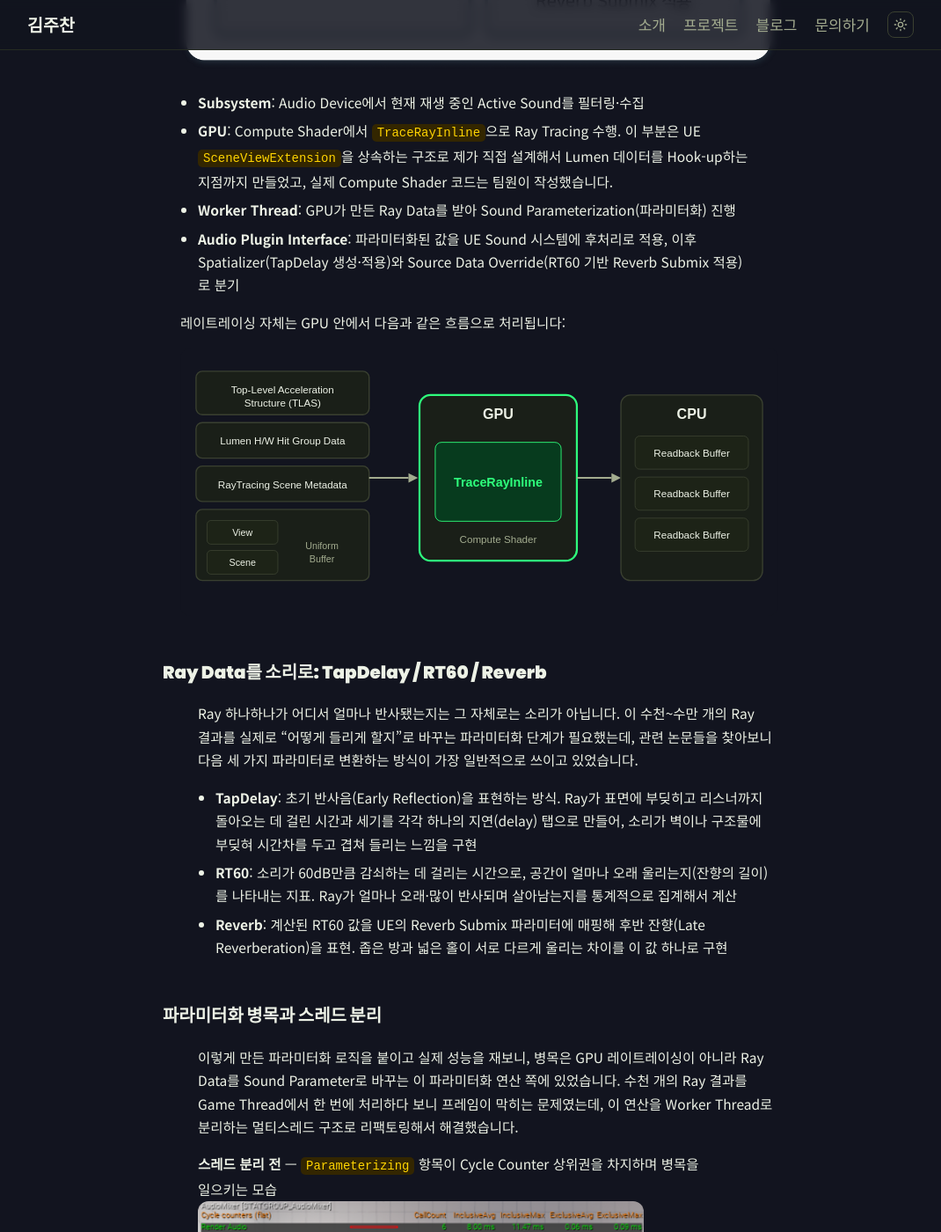
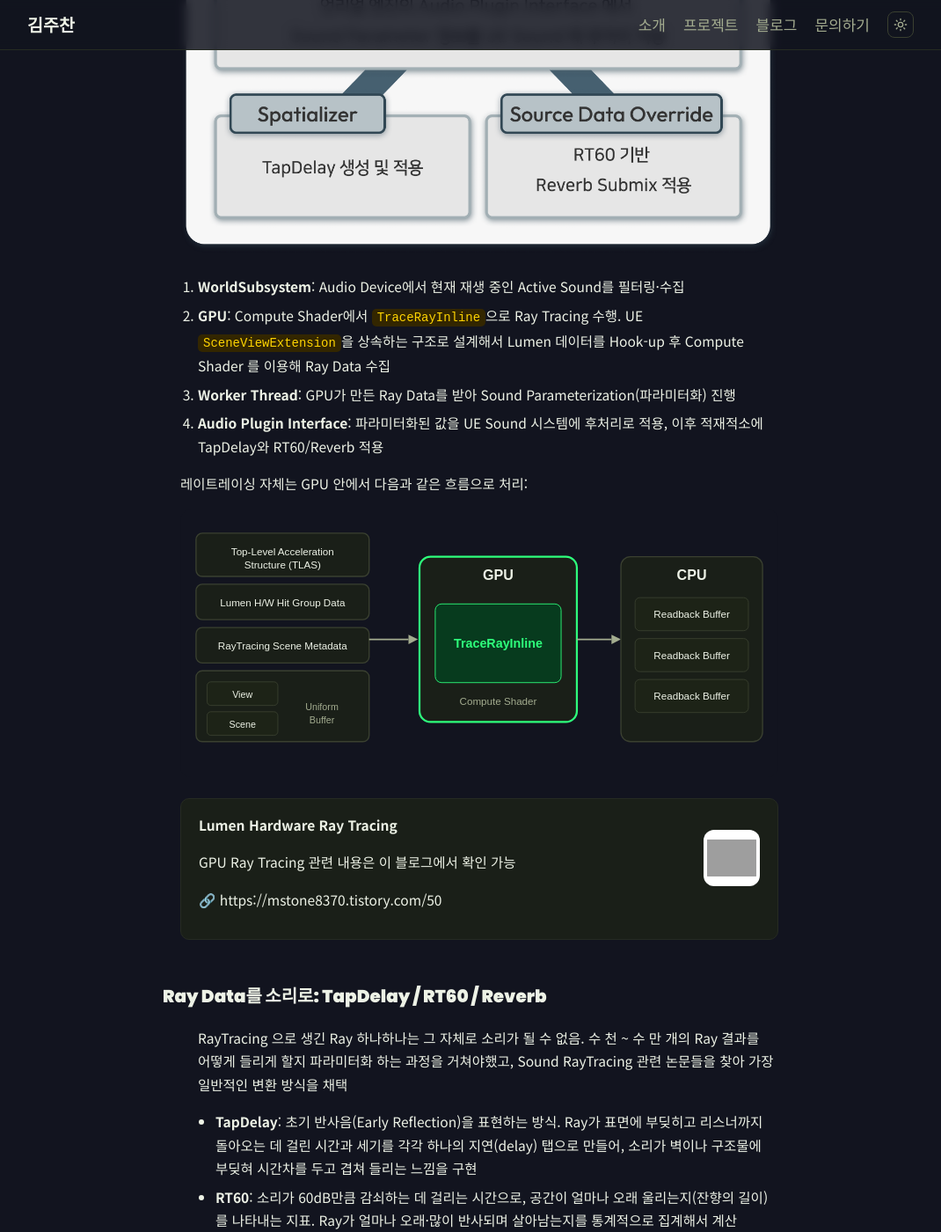
Before and after one commit to skamo3/skamo3.github.io, a Jekyll site: the page built from _projects/audiotracing.md, in a window 1280 px wide and 1400 px high, scrolled down 3439 px. Shown: the whole window at 88% size, without its empty margins (105-1175 px from the left). Built offline with Jekyll 4.4.1, drawn with Linux system fonts in a browser that asks for light colours; some of the changed text lies outside the part shown; grey boxes are pictures that could not be loaded.

Commit message:
AudioTracing 내용 다듬기: 실제 서술로 교체, 팀원 블로그 링크카드 추가, 헤딩 오류 수정
사용자가 직접 다듬은 Architecture/SoundMaterial/Editor Additive Function 서술로
갱신하고, 플러그인의 기본 규칙 섹션을 추가. GPU 레이트레이싱 파트에 팀원이
작성한 참고 블로그(mstone8370.tistory.com)를 링크카드로 삽입. 선행 공백 때문에
파싱되지 않던 "## 플러그인의 기본 규칙" 헤딩을 컬럼 0으로 옮겨 수정.

Co-Authored-By: Claude Sonnet 5 <noreply@anthropic.com>

```diff
--- a/_data/link_cards_cache.yml
+++ b/_data/link_cards_cache.yml
@@ -72,3 +72,10 @@ https://www.fab.com/listings/8334fed3-f232-4b2f-a250-25f3b150f65c:
 https://drive.google.com/file/d/1PffxuxWd7B5OQZmcsytJrBGNyQg3ZBgA/view:
   desc:
   image:
+https://mstone8370.tistory.com/50:
+  desc: 데모 영상 FAB 제품 페이지https://www.fab.com/listings/8334fed3-f232-4b2f-a250-25f3b150f65c
+    Audio TracingAudio Tracing은 하드웨어 가속을 통한 실시간 Ray Traced Audio를 제공하는 UE5 플러그인이다.Ray
+    Traced Audio는 레이 트레이싱(레이 캐스트, 라인 트레이스 등)을 통해 주변 환경에 대한 정보를 수집해서, 공간 음향을 계산하는 방식이다.아래
+    영상을 통해 자세히 알 수 있다. Ray Traced Audio는 이전부터 존재하던 개념이었고, 이 기능을 제공하는 여러 솔루션도 존재한다.대표적으로
+    Steam Audio, Project Acoustics가 있다. 기존 솔루션의 한계점하지만 이 솔루션들은 실시간 ..
+  image: https://img1.daumcdn.net/thumb/R800x0/?scode=mtistory2&fname=https%3A%2F%2Fblog.kakaocdn.net%2Fdna%2FbBRFcf%2FbtsQRzrkp0c%2FAAAAAAAAAAAAAAAAAAAAAKYsXdI-sl2kBZ6UeJjHWL0NhSBuxkNZS0JOjwI4gcJs%2Fimg.png%3Fcredential%3DyqXZFxpELC7KVnFOS48ylbz2pIh7yKj8%26expires%3D1785509999%26allow_ip%3D%26allow_referer%3D%26signature%3DH8EKs4VRz81azNv3%252BXJOS3O2oXs%253D
--- a/_projects/audiotracing.md
+++ b/_projects/audiotracing.md
@@ -15,6 +15,10 @@ link_cards:
   - name: "주요 기술 포스터"
     url: "https://drive.google.com/file/d/1PffxuxWd7B5OQZmcsytJrBGNyQg3ZBgA/view"
     desc: "AudioTracing 프로젝트 주요 기술 요약 포스터"
+    inline: true
+  - name: "Lumen Hardware Ray Tracing"
+    url: "https://mstone8370.tistory.com/50"
+    desc: "GPU Ray Tracing 관련 내용은 이 블로그에서 확인 가능"
     inline: true
 toc:
   - label: "프로젝트 소개"
@@ -48,6 +52,9 @@ UE Lumen 레이트레이싱을 활용해 실시간 공간 음향 시스템을
  Vercidium의 ["A First Look At Raytraced Audio"](https://www.youtube.com/watch?v=u6EuAUjq92k)를 보고, "언리얼 엔진에 이런 기능이 있다면 유용하게 쓰일 것"이라고 생각
  이미 그래픽스 파이프라인에서 쓰고 있는 Lumen 하드웨어 레이트레이싱을, 소리의 경로를 추적하는 데에도 이용할 수 있을것이라 생각하여 프로젝트 시작
 
+## 플러그인의 기본 규칙
+- AudioTracing의 목적은 좋은 기능의 제공과 사용자가 편리한 플러그인이 되어야 한다는 것이 기본 전제이기에 편의 툴 제공을 만드는 것에 중점을 둠
+- 그렇기에 기존 UE Sound system(MetaSound, Attenuation, SoundCue) 시스템에서 크게 벗어나지 않으면서도 간단한 설정으로 공간 음향을 제공하도록 함
 
 # 주요 담당 업무
 - Audio Tracing 데이터 수집/처리 전체 구조 설계
@@ -66,18 +73,22 @@ UE Lumen 레이트레이싱을 활용해 실시간 공간 음향 시스템을
 
 ![Architecture — Subsystem에서 Active Sound를 수집하고, GPU의 Compute Shader에서 TraceRayInline으로 Ray Tracing을 수행한 뒤, Worker Thread에서 Sound Parameterization을 거쳐 Audio Plugin Interface가 Spatializer(TapDelay)와 Source Data Override(RT60 기반 Reverb Submix)로 후처리를 분기하는 최종 구조](/assets/images/audiotracing/architecture-diagram.png)
 
-- **Subsystem**: Audio Device에서 현재 재생 중인 Active Sound를 필터링·수집
-- **GPU**: Compute Shader에서 `TraceRayInline`으로 Ray Tracing 수행. 이 부분은 UE `SceneViewExtension`을 상속하는 구조로 제가 직접 설계해서 Lumen 데이터를 Hook-up하는 지점까지 만들었고, 실제 Compute Shader 코드는 팀원이 작성했습니다.
-- **Worker Thread**: GPU가 만든 Ray Data를 받아 Sound Parameterization(파라미터화) 진행
-- **Audio Plugin Interface**: 파라미터화된 값을 UE Sound 시스템에 후처리로 적용, 이후 Spatializer(TapDelay 생성·적용)와 Source Data Override(RT60 기반 Reverb Submix 적용)로 분기
+1. **WorldSubsystem**: Audio Device에서 현재 재생 중인 Active Sound를 필터링·수집
+2. **GPU**: Compute Shader에서 `TraceRayInline`으로 Ray Tracing 수행. UE `SceneViewExtension`을 상속하는 구조로 설계해서 Lumen 데이터를 Hook-up 후 Compute Shader 를 이용해 Ray Data 수집
+3. **Worker Thread**: GPU가 만든 Ray Data를 받아 Sound Parameterization(파라미터화) 진행
+4. **Audio Plugin Interface**: 파라미터화된 값을 UE Sound 시스템에 후처리로 적용, 이후 적재적소에 TapDelay와 RT60/Reverb 적용
 
-레이트레이싱 자체는 GPU 안에서 다음과 같은 흐름으로 처리됩니다:
+
+레이트레이싱 자체는 GPU 안에서 다음과 같은 흐름으로 처리:
 
 ![레이 트레이싱 흐름 — TLAS/Lumen H/W Hit Group Data/RayTracing Scene Metadata/Uniform Buffer를 입력으로 GPU의 TraceRayInline(Compute Shader)이 실행되고, 결과가 CPU의 Readback Buffer로 전달됨](/assets/images/audiotracing/ray-tracing-flow.svg)
 
+{% assign rt_blog_card = page.link_cards | where: "name", "Lumen Hardware Ray Tracing" | first %}
+{% include link-card.html name=rt_blog_card.name url=rt_blog_card.url desc=rt_blog_card.desc logo=rt_blog_card.logo og_image=rt_blog_card.og_image %}
+
 ## Ray Data를 소리로: TapDelay / RT60 / Reverb
 
-Ray 하나하나가 어디서 얼마나 반사됐는지는 그 자체로는 소리가 아닙니다. 이 수천~수만 개의 Ray 결과를 실제로 "어떻게 들리게 할지"로 바꾸는 파라미터화 단계가 필요했는데, 관련 논문들을 찾아보니 다음 세 가지 파라미터로 변환하는 방식이 가장 일반적으로 쓰이고 있었습니다.
+RayTracing 으로 생긴 Ray 하나하나는 그 자체로 소리가 될 수 없음. 수 천 ~ 수 만 개의 Ray 결과를 어떻게 들리게 할지 파라미터화 하는 과정을 거쳐야했고, Sound RayTracing 관련 논문들을 찾아 가장 일반적인 변환 방식을 채택
 
 - **TapDelay**: 초기 반사음(Early Reflection)을 표현하는 방식. Ray가 표면에 부딪히고 리스너까지 돌아오는 데 걸린 시간과 세기를 각각 하나의 지연(delay) 탭으로 만들어, 소리가 벽이나 구조물에 부딪혀 시간차를 두고 겹쳐 들리는 느낌을 구현
 - **RT60**: 소리가 60dB만큼 감쇠하는 데 걸리는 시간으로, 공간이 얼마나 오래 울리는지(잔향의 길이)를 나타내는 지표. Ray가 얼마나 오래·많이 반사되며 살아남는지를 통계적으로 집계해서 계산
@@ -85,7 +96,8 @@ Ray 하나하나가 어디서 얼마나 반사됐는지는 그 자체로는 소
 
 ## 파라미터화 병목과 스레드 분리
 
-이렇게 만든 파라미터화 로직을 붙이고 실제 성능을 재보니, 병목은 GPU 레이트레이싱이 아니라 Ray Data를 Sound Parameter로 바꾸는 이 파라미터화 연산 쪽에 있었습니다. 수천 개의 Ray 결과를 Game Thread에서 한 번에 처리하다 보니 프레임이 막히는 문제였는데, 이 연산을 Worker Thread로 분리하는 멀티스레드 구조로 리팩토링해서 해결했습니다.
+Unreal Insight와 stat을 이용한 성능 측정 결과, GPU 레이 트레이싱 이후 Ray Data를 Sound Parameter로 바꾸는 연산 쪽에서 병목이 일어남.
+Parameter화 과정 자체는 필수이고, Sound 특성 상 1~2프레임 지연은 큰 영향을 줄 수 없을 것이라 판단하여 Workder Thread로 연산을 분리하는 멀티스레드 구조로 리팩토링하여 병목을 해결
 
 **스레드 분리 전** — `Parameterizing` 항목이 Cycle Counter 상위권을 차지하며 병목을 일으키는 모습
 ![스레드 분리 전 프로파일러 — AudioTracing StatGroup에서 Parameterizing 항목의 Cycle Counter가 높게 나타남](/assets/images/audiotracing/thread-before.png)
@@ -93,32 +105,36 @@ Ray 하나하나가 어디서 얼마나 반사됐는지는 그 자체로는 소
 **스레드 분리 후** — Worker Thread 분리 이후 `Parameterizing` 비용이 크게 줄어든 모습
 ![스레드 분리 후 프로파일러 — Worker Thread 분리 후 Parameterizing 항목의 Cycle Counter가 크게 감소](/assets/images/audiotracing/thread-after.png)
 
-그 결과 AudioComponent 30개 기준 <span class="stat">55ms → 9ms</span>(83% 개선)까지 지연을 줄일 수 있었습니다.
+AudioComponent 30개 기준 <span class="stat">55ms → 9ms</span>(83%)까지 개선
 
 # SoundMaterial
 
-기존 방식은 소리가 반사되는 지점의 Material과 Scale 값만으로 반사량을 결정했습니다. 이러다 보니 맵을 만들고 표현하는 데 한계가 있었습니다 — 재질이 같아도 실제로는 다르게 들려야 하는 경우가 많은데, 그걸 세밀하게 조절할 방법이 없었습니다.
+- 초기 설계에서 소리의 반사량은 반사되는 지점 Mesh의 Material과 Scale 값만으로 결정
+테스트 맵을 제작하는 과정에서 맵 제작을 할 때 제작자가 의도한 공간음과 실제 플러그인에서 나오는 공간음이 다르게 나오는 경우가 생겼고, 이를 조절할 수 있도록 하기 위해 `SoundMaterialComponent` 를 제작
 
-이를 해결하기 위해 `SoundMaterialComponent`라는 형태로, 소리가 부딪히는 Mesh에 난반사율·반사율·흡음 계수를 직접 부여할 수 있게 만들었습니다. 맵 디자이너가 레벨을 만들면서 공간마다 다른 음향 특성을 직접 조절할 수 있고, 에디터 안에서 실시간으로 시각화까지 지원합니다.
+- Mesh 하위 컴포넌트로 추가하여 난반사율/반사율/흡음 계수를 제작자가 직접 부여할 수 있도록 제공
+- 에디터 내부 시각화 기능 제공으로 각 수치의 변화율도 볼 수 있도록 함
 
 ![SoundMaterial 에디터 — 풍차 메시에 난반사(녹색)와 반사(붉은색) 영역이 시각화되고, Details 패널에서 Scattering Factor/Reflection Factor/Absorption Coefficient를 직접 조절하는 모습](/assets/images/audiotracing/soundmaterial-editor.png)
 
 # Editor Additive Function
 
-SoundMaterial을 맵 전체에 적용하려면 오브젝트를 하나씩 선택해서 컴포넌트를 붙여야 하는 번거로움이 있었습니다. 이를 줄이기 위해 Outliner에서 여러 오브젝트를 일괄 선택한 뒤, 우클릭 메뉴에서 SoundMaterialComponent를 한 번에 추가·제거할 수 있는 기능을 만들었습니다.
+- 맵이 커지면 `SoundMaterialComponent` 를 오브젝트 별로 하나씩 붙여야하는 번거로움이 생김
+- 부가 기능 사용에 편의성 제공을 위해 Outliner에서 여러 오브젝트 일괄 선택 후 우클릭으로 일괄
+   추가/제거할 수 있는 기능을 제작
 
 ![우클릭 메뉴에 추가된 Add/Remove Audio Tracing Sound Material Components 항목](/assets/images/audiotracing/editor-context-menu.png)
 
-`UToolMenus` API로 `LevelEditor.ActorContextMenu`를 확장해서 만들었습니다:
+`UToolMenus` API로 `LevelEditor.ActorContextMenu`를 확장해서 구현:
 
 ![UToolMenus로 우클릭 메뉴에 AddSoundMaterial/RemoveSoundMaterial 항목을 등록하는 코드](/assets/images/audiotracing/editor-code-snippet.png)
 
-UE Menu Tools를 직접 다뤄보면서, 실제 플러그인 사용자 입장에서 이런 편의 기능이 있어야 부가 기능까지 써보게 된다는 걸 체감했습니다.
+
 
 # Plugin Test Sequence
 
 플러그인을 만드는 중간중간, 그리고 완성된 뒤에 직접 테스트해볼 수 있는 데모 맵도 함께 만들었습니다. 좁은 복도, 큰 홀, 장애물이 있는 공간 등 상황별로 소리의 울림이 어떻게 달라지는지 확인할 수 있는 공간을 구성해, 제작 중에는 빠르게 결과를 검증하는 용도로, 완성 후에는 사용자가 플러그인으로 무엇을 할 수 있는지 직접 보여주는 용도로 활용했습니다.
 
-# 시연
+# 시연 발표 영상
 
 <div class="video-embed"><iframe src="https://www.youtube.com/embed/WMZCPuDnvGU" title="시연 발표 영상" allowfullscreen></iframe></div>
```
